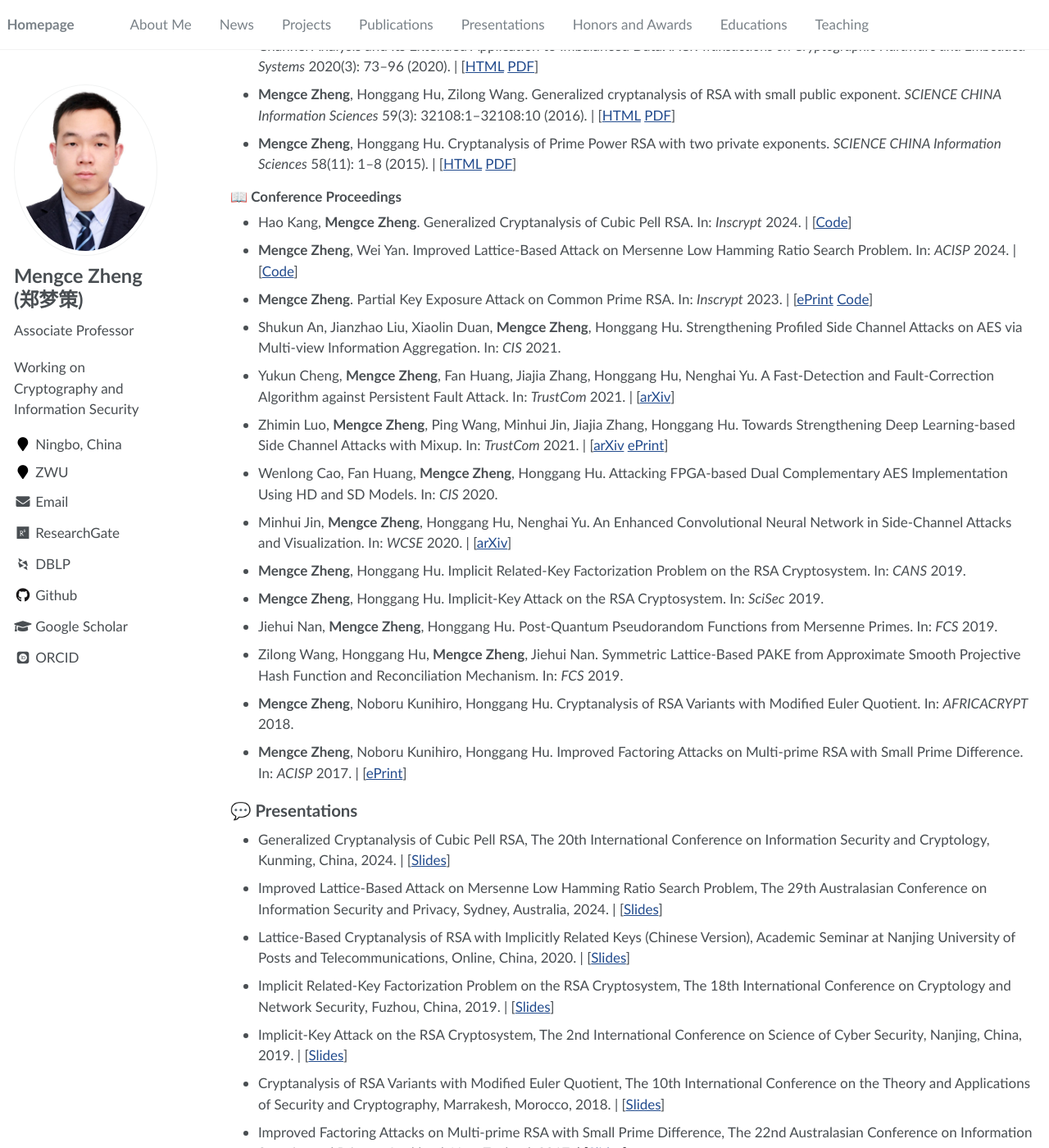
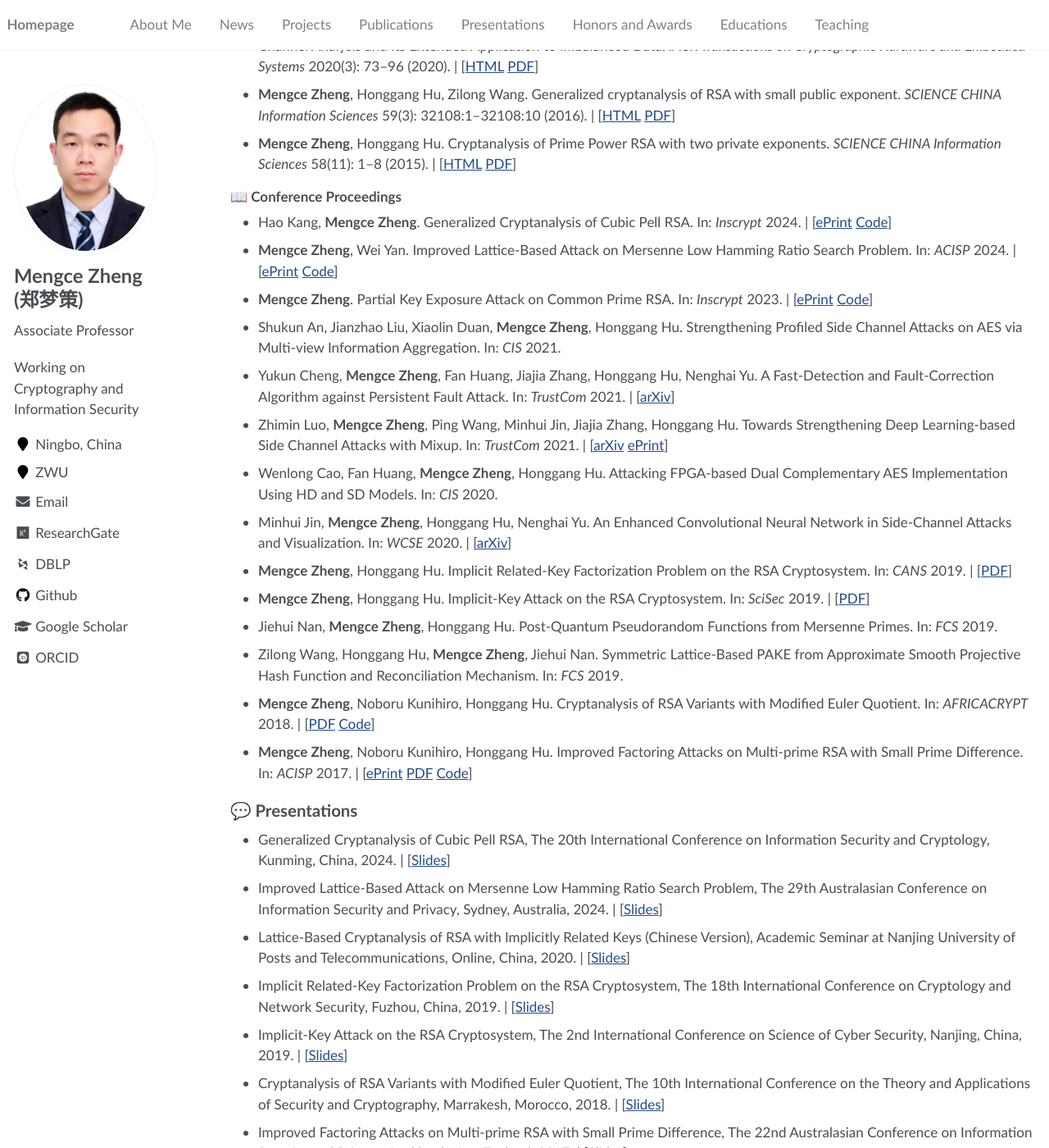
Before and after one commit to MengceZheng/MengceZheng.github.io, a Jekyll site: the page built from _pages/about.md, in a window 1280 px wide and 1400 px high, scrolled down 1809 px. Shown: the whole window at 82% size. Built offline with Jekyll 4.4.1, drawn with Linux system fonts in a browser that asks for light colours; some web fonts are replaced.

Commit message:
Update about.md

```diff
--- a/_pages/about.md
+++ b/_pages/about.md
@@ -73,20 +73,20 @@ If you are interested in similar research and seeking any form of academic coope
 
 ### 📖 Conference Proceedings
 
-- Hao Kang, **Mengce Zheng**. Generalized Cryptanalysis of Cubic Pell RSA. In: *Inscrypt* 2024. \| \[[Code](https://github.com/MengceZheng/GCPRSA)\]
-- **Mengce Zheng**, Wei Yan. Improved Lattice-Based Attack on Mersenne Low Hamming Ratio Search Problem. In: *ACISP* 2024. \| \[[Code](https://github.com/MengceZheng/MLHRSP)\]
+- Hao Kang, **Mengce Zheng**. Generalized Cryptanalysis of Cubic Pell RSA. In: *Inscrypt* 2024. \| \[[ePrint](https://eprint.iacr.org/2024/2081) [Code](https://github.com/MengceZheng/GCPRSA)\]
+- **Mengce Zheng**, Wei Yan. Improved Lattice-Based Attack on Mersenne Low Hamming Ratio Search Problem. In: *ACISP* 2024. \| \[[ePrint](https://eprint.iacr.org/2024/2080) [Code](https://github.com/MengceZheng/MLHRSP)\]
 - **Mengce Zheng**. Partial Key Exposure Attack on Common Prime RSA. In: *Inscrypt* 2023. \| \[[ePrint](https://eprint.iacr.org/2024/061) [Code](https://github.com/MengceZheng/PKEA_CPRSA)\]
 - Shukun An, Jianzhao Liu, Xiaolin Duan, **Mengce Zheng**, Honggang Hu. Strengthening Profiled Side Channel Attacks on AES via Multi-view Information Aggregation. In: *CIS* 2021.
 - Yukun Cheng, **Mengce Zheng**, Fan Huang, Jiajia Zhang, Honggang Hu, Nenghai Yu. A Fast-Detection and Fault-Correction Algorithm against Persistent Fault Attack. In: *TrustCom* 2021. \| \[[arXiv](https://arxiv.org/abs/2106.07943)\]
 - Zhimin Luo, **Mengce Zheng**, Ping Wang, Minhui Jin, Jiajia Zhang, Honggang Hu. Towards Strengthening Deep Learning-based Side Channel Attacks with Mixup. In: *TrustCom* 2021. \| \[[arXiv](https://arxiv.org/abs/2103.05833) [ePrint](https://eprint.iacr.org/2021/312)\]
 - Wenlong Cao, Fan Huang, **Mengce Zheng**, Honggang Hu. Attacking FPGA-based Dual Complementary AES Implementation Using HD and SD Models. In: *CIS* 2020.
 - Minhui Jin, **Mengce Zheng**, Honggang Hu, Nenghai Yu. An Enhanced Convolutional Neural Network in Side-Channel Attacks and Visualization. In: *WCSE* 2020. \| \[[arXiv](https://arxiv.org/abs/2009.08898)\]
-- **Mengce Zheng**, Honggang Hu. Implicit Related-Key Factorization Problem on the RSA Cryptosystem. In: *CANS* 2019.
-- **Mengce Zheng**, Honggang Hu. Implicit-Key Attack on the RSA Cryptosystem. In: *SciSec* 2019.
+- **Mengce Zheng**, Honggang Hu. Implicit Related-Key Factorization Problem on the RSA Cryptosystem. In: *CANS* 2019. \| \[[PDF](/docs/ZH19b.pdf)\]
+- **Mengce Zheng**, Honggang Hu. Implicit-Key Attack on the RSA Cryptosystem. In: *SciSec* 2019. \| \[[PDF](/docs/ZH19a.pdf)\]
 - Jiehui Nan, **Mengce Zheng**, Honggang Hu. Post-Quantum Pseudorandom Functions from Mersenne Primes. In: *FCS* 2019.
 - Zilong Wang, Honggang Hu, **Mengce Zheng**, Jiehui Nan. Symmetric Lattice-Based PAKE from Approximate Smooth Projective Hash Function and Reconciliation Mechanism. In: *FCS* 2019.
-- **Mengce Zheng**, Noboru Kunihiro, Honggang Hu. Cryptanalysis of RSA Variants with Modified Euler Quotient. In: *AFRICACRYPT* 2018.
-- **Mengce Zheng**, Noboru Kunihiro, Honggang Hu. Improved Factoring Attacks on Multi-prime RSA with Small Prime Difference. In: *ACISP* 2017. \| \[[ePrint](https://eprint.iacr.org/2015/1137)\]
+- **Mengce Zheng**, Noboru Kunihiro, Honggang Hu. Cryptanalysis of RSA Variants with Modified Euler Quotient. In: *AFRICACRYPT* 2018. \| \[[PDF](/docs/ZKH18.pdf) [Code](https://github.com/MengceZheng/MEQRSA)\]
+- **Mengce Zheng**, Noboru Kunihiro, Honggang Hu. Improved Factoring Attacks on Multi-prime RSA with Small Prime Difference. In: *ACISP* 2017. \| \[[ePrint](https://eprint.iacr.org/2015/1137) [PDF](/docs/ZKH17.pdf) [Code](https://github.com/MengceZheng/MPRSA)\]
 
 ## 💬 Presentations
 
```
